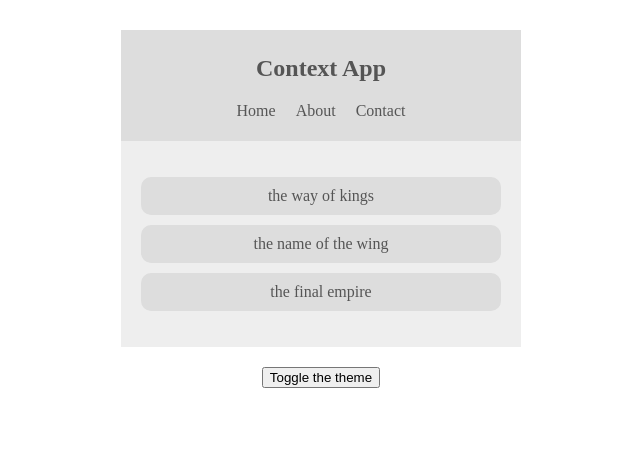
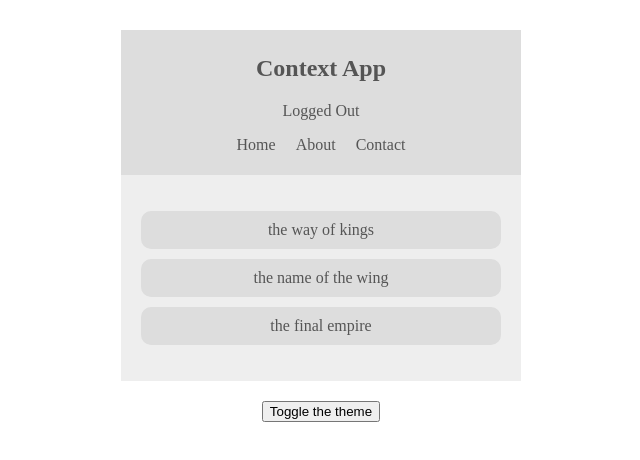
Before and after one commit to armank8/react-context-hooks-nn, a React (Vite) app: page / in a window 1280 px wide. Shown: the top 460 px of the page, without its empty margins (319-959 px from the left). Built offline with nearby package versions, Linux system fonts and the light colour scheme.

Commit message:
consuming multiple contexts

```diff
--- a/src/components/Navbar.jsx
+++ b/src/components/Navbar.jsx
@@ -1,5 +1,6 @@
 import { Component } from "react";
 import { ThemeContext } from "../contexts/ThemeContext";
+import { AuthContext } from "../contexts/AuthContext";
 
 export default class Navbar extends Component {
   // static contextType = ThemeContext;
@@ -7,13 +8,17 @@
     // console.log(this.context);
 
     return (
+      <AuthContext.Consumer>
+        {(authContext) => (
           <ThemeContext.Consumer>
-        {(context) => {
-          const { isLightTheme, light, dark } = context;
+            {(themeContext) => {
+              const { isAuthenticated, toggleAuth } = authContext;
+              const { isLightTheme, light, dark } = themeContext;
               const theme = isLightTheme ? light : dark;
               return (
                 <nav style={{ background: theme.ui, color: theme.syntax }}>
                   <h1>Context App</h1>
+                  <div onClick={toggleAuth}>{isAuthenticated ? "Logged In" : "Logged Out"}</div>
                   <ul>
                     <li>Home</li>
                     <li>About</li>
@@ -23,6 +28,8 @@
               );
             }}
           </ThemeContext.Consumer>
+        )}
+      </AuthContext.Consumer>
     );
   }
 }
--- a/src/notes/2-5.js
+++ b/src/notes/2-5.js
@@ -5,4 +5,7 @@
  *
  * #4:0m
  *
+ * #8:finished
+ * revise to ...8
+ *
  */
```
Lines whose indentation alone changed are shown as unchanged.
